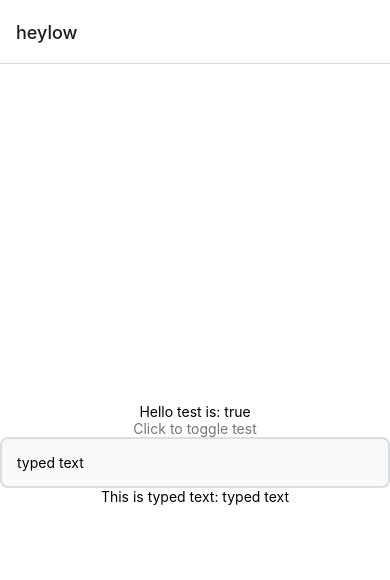
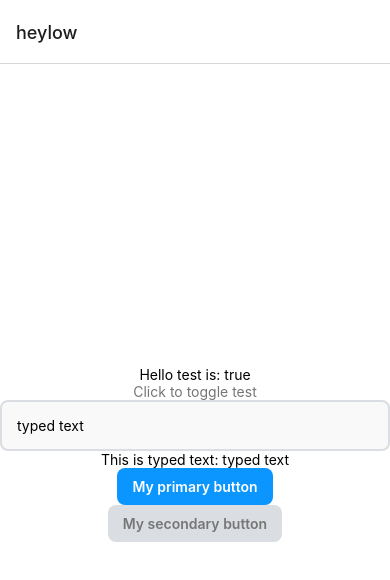
Before and after one commit to Poxie/translation-app-v2, a React Native app: screen /Home in a window 390 px wide. Shown: the top 580 px of the page. Built offline with nearby package versions, Linux system fonts and the light colour scheme.

Commit message:
Added button component

```diff
--- /dev/null
+++ b/components/button/index.tsx
@@ -0,0 +1,54 @@
+import { ReactElement } from 'react';
+import { TouchableOpacity, Text } from 'react-native';
+import { StyleProps } from 'react-native-reanimated';
+import layout from '../../constants/layout';
+import { useColors } from '../../hooks/useColors';
+
+export default function Button({
+    children, onPress, onLongPress, style, textStyle,
+    type='primary'
+}: {
+    children: ReactElement | string;
+    onPress?: () => void;
+    onLongPress?: () => void;
+    style?: StyleProps;
+    textStyle?: StyleProps;
+    type?: 'primary' | 'secondary';
+}) {
+    const {
+        background: { tertiary },
+        color: { primary },
+        text: { light, secondary: secondaryText },
+    } = useColors();
+
+    const element = typeof children === 'string' ? (
+        <Text style={{
+            color: type === 'primary' ? light : secondaryText,
+            fontWeight: '600',
+            ...textStyle
+        }}>
+            {children}
+        </Text>
+    ) : children;
+
+    return(
+        <TouchableOpacity
+            onPress={onPress}
+            onLongPress={onLongPress}
+            style={{
+                backgroundColor: type === 'primary' ? primary : tertiary,
+                ...styles.container,
+                ...style
+            }}
+        >
+            {element}
+        </TouchableOpacity>
+    )
+}
+const styles = {
+    container: {
+        paddingHorizontal: layout.spacing.primary,
+        paddingVertical: layout.spacing.secondary,
+        borderRadius: layout.borderRadius.secondary
+    }
+}
--- a/components/home/Home.tsx
+++ b/components/home/Home.tsx
@@ -4,6 +4,7 @@ import { useColors } from '../../hooks/useColors';
 import { useAppDispatch, useAppSelector } from '../../redux/store';
 import { toggleTest } from '../../redux/voc/actions';
 import { selectVocTest } from '../../redux/voc/selectors';
+import Button from '../button';
 import Input from '../input';
 
 export default function Home() {
@@ -32,6 +33,19 @@ export default function Home() {
             <Text>
                 This is typed text: {text}
             </Text>
+            <Button
+                onPress={() => console.log('simple press')}
+                onLongPress={() => console.log('loooong press')}
+            >
+                My primary button
+            </Button>
+            <Button
+                onPress={() => console.log('simple press')}
+                onLongPress={() => console.log('loooong press')}
+                type={'secondary'}
+            >
+                My secondary button
+            </Button>
         </View>
     )
 }
--- a/constants/colors.ts
+++ b/constants/colors.ts
@@ -1,5 +1,8 @@
 export default {
     light: {
+        color: {
+            primary: '#0a95ff'
+        },
         background: {
             primary: '#fff',
             secondary: '#f9f9f9',
@@ -7,10 +10,14 @@ export default {
         },
         text: {
             primary: '#1a1a1a',
-            secondary: '#767676'
+            secondary: '#767676',
+            light: '#fff'
         }
     },
     dark: {
+        color: {
+            primary: '#0a95ff'
+        },
         background: {
             primary: 'red',
             secondary: 'yellow',
@@ -18,7 +25,8 @@ export default {
         },
         text: {
             primary: 'green',
-            secondary: 'purple'
+            secondary: 'purple',
+            light: '#fff'
         }
     }
 }
```
